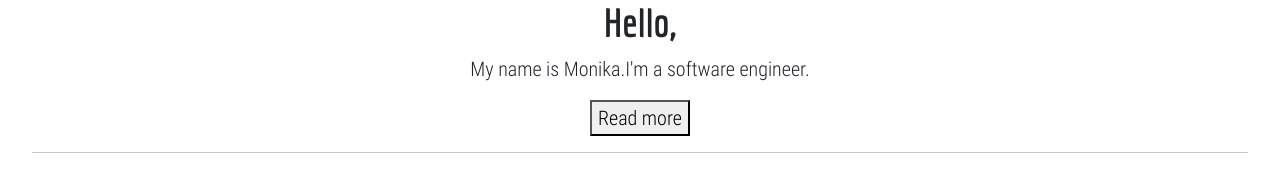
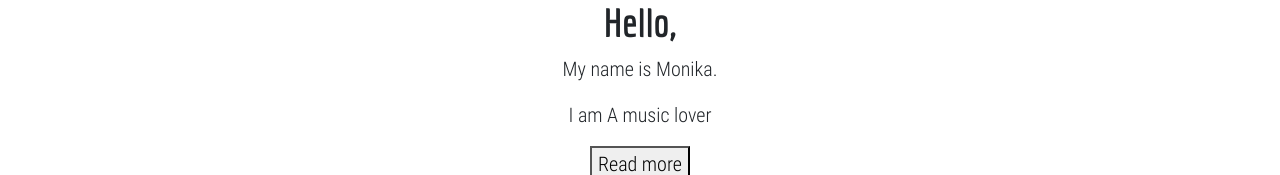
Before and after one commit to ukirdemonika/ReactJs, a React (Vite) app in the folder react-bootcamp/portfolio/: page / in a window 1280 px wide. Shown: the part 234-409 px from the top of the page. Built offline with nearby package versions, Linux system fonts and the light colour scheme.

Commit message:
CompponentDidMount()

```diff
--- a/react-bootcamp/portfolio/src/App.js
+++ b/react-bootcamp/portfolio/src/App.js
@@ -2,6 +2,7 @@ import React,{Component}  from 'react';
 import Projects from './Projects';
 import SocialProfiles from './SocialProfiles';
 import profile from './assets/profile.png';
+import Title from './Title';
 // class Regularclass{}
 // class Componentclass extends Component{}
 // const regularclass=new Regularclass();
@@ -36,7 +37,8 @@ class App extends Component{
                 <img src={profile} alt="profile" className="profile" />
                 <h1>Hello,</h1>
 
-                <p>My name is Monika.I'm a software engineer.</p>
+                <p>My name is Monika.</p>
+                <Title />
                 {/* {bio} */}
                 {
                     this.state.displayBio?(
--- /dev/null
+++ b/react-bootcamp/portfolio/src/Title.js
@@ -0,0 +1,32 @@
+import React,{Component, cpmponent} from 'react';
+
+const TITLE=[
+    "A software engineers",
+    "A music lover",
+    "A enthusiastic learner",
+    "an adventure seeker"
+];
+
+//create class component
+class Title extends Component{
+    state={titleIndex:0};
+    componentDidMount(){
+        console.log("Title component has mounted ");
+        this.animatedTitle();
+    }
+
+    animatedTitle=()=>{
+        setInterval(()=>{
+            const titleIndex=(this.state.titleIndex+1)%TITLE.length;     //loopback from 0 to 4 again
+            this.setState({titleIndex});
+        },4000);  //first arg is callback function
+    }
+
+    render(){
+        const title=TITLE[this.state.titleIndex];
+        return(
+            <p>I am {title}</p>
+        )
+    }
+}
+export default Title;
```
Also changed, not shown: 4 other files (tests, documents, lock files or other folders).
